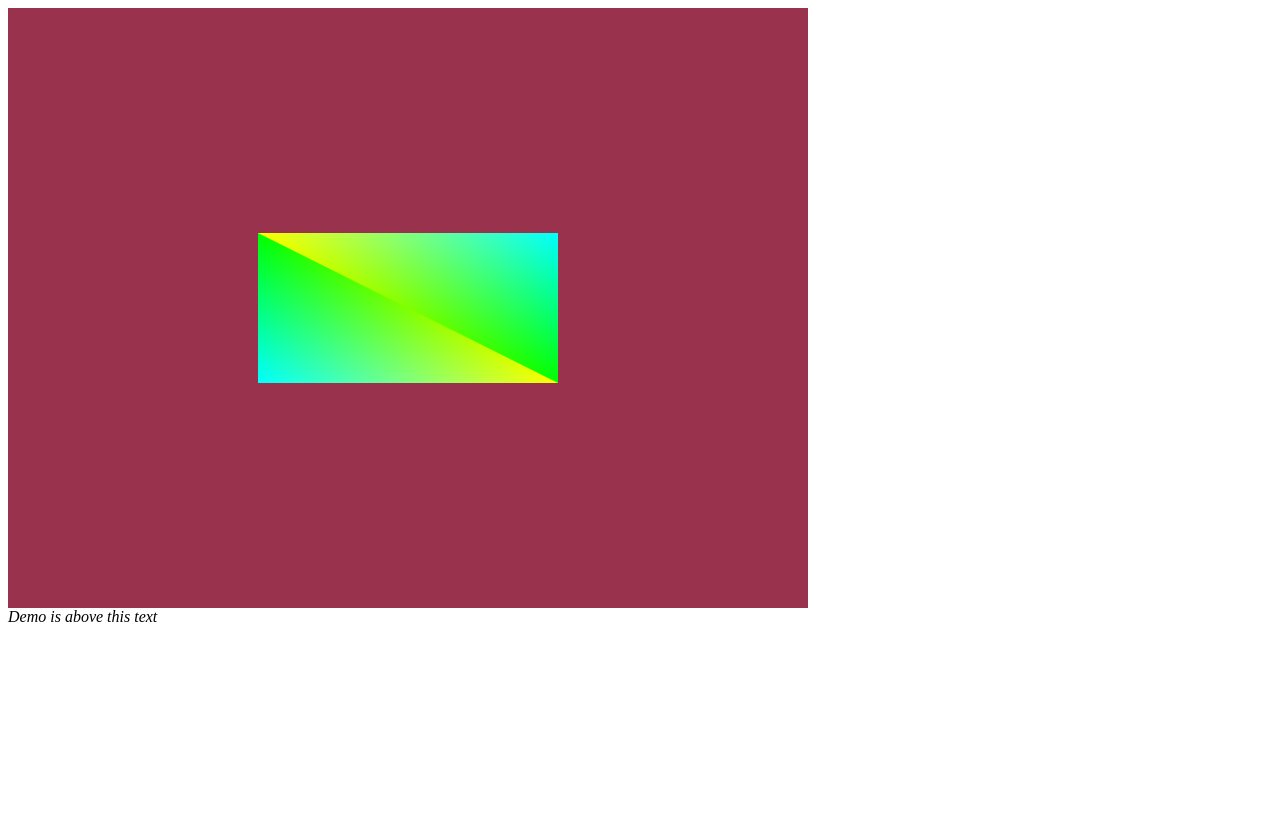
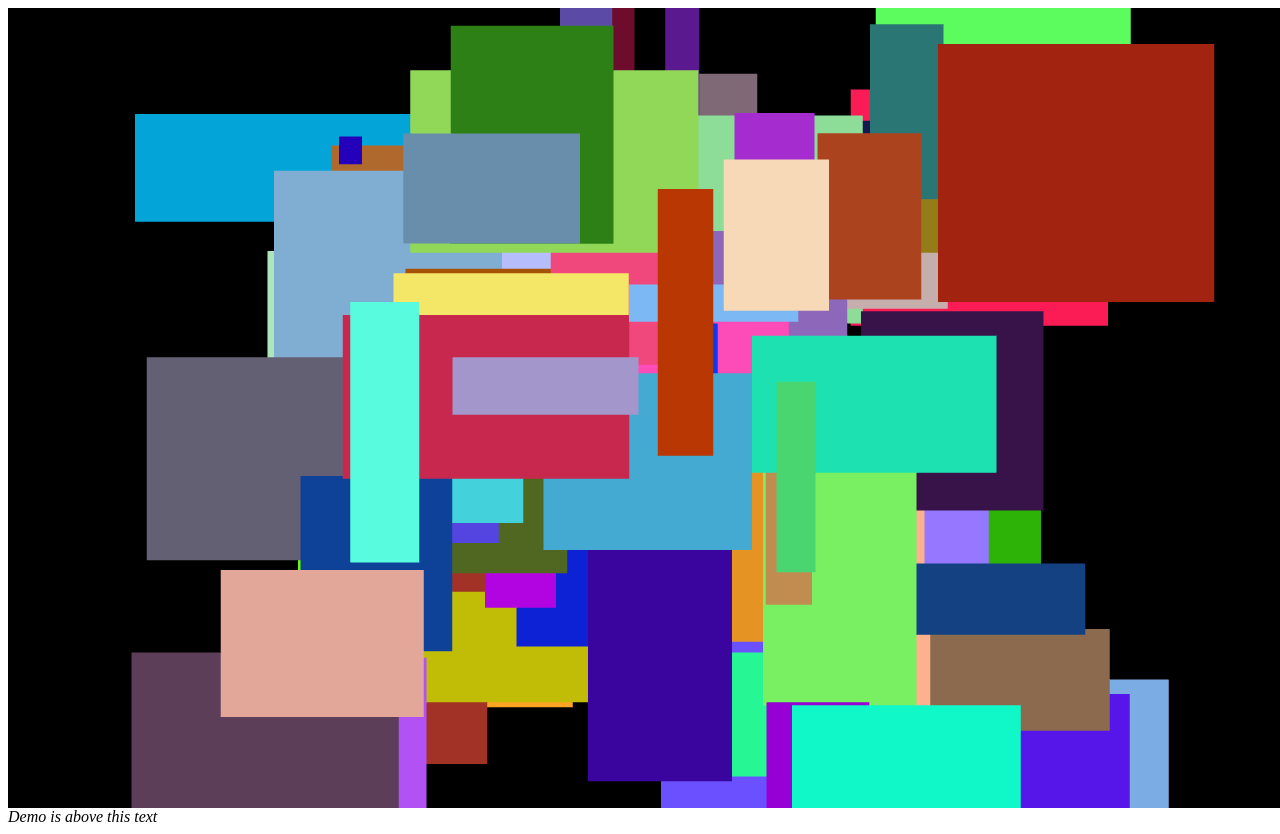
Before and after one commit to naomeechoi/webgl, a plain HTML site: page index.html in a window 1280 px wide. Before the commit the page ends 800 px from the top, so only its background shows below. Drawn offline with Linux system fonts and the light colour scheme.

Commit message:
random rectangles

```diff
--- a/app.js
+++ b/app.js
@@ -1,6 +1,8 @@
 window.onload = function () {
   console.log("This is working");
   var canvas = document.getElementById("game-surface");
+  canvas.width = window.innerWidth;
+  canvas.height = window.innerHeight;
   var gl = canvas.getContext("webgl");
 
   if (!gl) {
@@ -13,7 +15,7 @@ window.onload = function () {
   }
 
   // draw background, 배경그리기
-  gl.clearColor(0.6, 0.2, 0.3, 1.0);
+  gl.clearColor(0.0, 0.0, 0.0, 1.0);
   gl.clear(gl.COLOR_BUFFER_BIT | gl.DEPTH_BUFFER_BIT);
 
   // bring glsl text source, glsl 텍스트 소스 가져오기
@@ -31,27 +33,36 @@ window.onload = function () {
   // make program, 프로그램 만들기
   var program = createProgram(gl, vertexShader, fragmentShader);
 
-  // triangle vertex positions, 삼각형 점의 위치
-  var trianglePositions = [
-    -0.5, 0.0, 1.0, 1.0, 0.0, 0.5, 0.0, 0.0, 1.0, 1.0, 0.5, 0.5, 0.0, 1.0, 0.0,
-    0.5, 0.5, 1.0, 1.0, 0.0, -0.5, 0.5, 0.0, 1.0, 1.0, -0.5, 0.0, 0.0, 1.0, 0.0,
-  ];
-
   // create and bind buffer, and add buffer data, 버퍼 생성 바인드 및 데이터 구성
   var positionBuffer = gl.createBuffer();
   gl.bindBuffer(gl.ARRAY_BUFFER, positionBuffer);
+  // triangle vertex positions, 삼각형 점의 위치
+
+  const indexBuffer = gl.createBuffer();
+  gl.bindBuffer(gl.ELEMENT_ARRAY_BUFFER, indexBuffer);
+  const indices = [
+    0,
+    1,
+    2, // first triangle
+    2,
+    1,
+    3, // second triangle
+  ];
   gl.bufferData(
-    gl.ARRAY_BUFFER,
-    new Float32Array(trianglePositions),
+    gl.ELEMENT_ARRAY_BUFFER,
+    new Uint16Array(indices),
     gl.STATIC_DRAW
   );
 
-  // make 'vertPosition' work
+  // look up locations
   var positionAttributeLocation = gl.getAttribLocation(program, "a_position");
+  var matrixLocation = gl.getUniformLocation(program, "u_matrix");
+  var colorUniformLocation = gl.getUniformLocation(program, "u_color");
+
   var vertSize = 2;
   var type = gl.FLOAT;
   var normalize = gl.FALSE;
-  var stride = 5 * Float32Array.BYTES_PER_ELEMENT;
+  var stride = 0;
   var vertOffset = 0;
 
   // This method binds the buffer currently bound to gl.ARRAY_BUFFER
@@ -70,38 +81,51 @@ window.onload = function () {
   );
   gl.enableVertexAttribArray(positionAttributeLocation);
 
-  // make 'vertColor' work
-  var colorAttributeLocation = gl.getAttribLocation(program, "v_color");
-  var colorSize = 3;
-  var colorOffset = 2 * Float32Array.BYTES_PER_ELEMENT;
-  gl.vertexAttribPointer(
-    colorAttributeLocation,
-    colorSize,
-    type,
-    normalize,
-    stride,
-    colorOffset
-  );
-  gl.enableVertexAttribArray(colorAttributeLocation);
-
   // compute the matrix
   // 캔버스 크기를 투영한 행렬을 가지고
   // 위치 * 회전 * 크기 변환
-  var matrixLocation = gl.getUniformLocation(program, "u_matrix");
   var matrix = m3.projection(gl.canvas.clientWidth, gl.canvas.clientHeight);
   matrix = m3.translate(
     matrix,
     gl.canvas.clientWidth / 2,
-    gl.canvas.clientHeight / 2 - gl.canvas.clientHeight / 8
+    gl.canvas.clientHeight / 2
   );
-  console.log(gl.canvas.clientHeight / 2);
   matrix = m3.rotate(matrix, 0);
   matrix = m3.scale(matrix, 300, 300);
 
   gl.uniformMatrix3fv(matrixLocation, false, matrix);
 
-  // draw
-  draw(gl);
+  for (var i = 0; i < getRandomArbitrary(100, 500); i++) {
+    gl.uniform4f(
+      colorUniformLocation,
+      Math.random(),
+      Math.random(),
+      Math.random(),
+      1
+    );
+
+    var x = getRandomArbitrary(-1, 1);
+    var width = getRandomArbitrary(-1, 1);
+    var y = getRandomArbitrary(-1, 1);
+    var height = getRandomArbitrary(-1, 1);
+    gl.bufferData(
+      gl.ARRAY_BUFFER,
+      new Float32Array([
+        x,
+        y,
+        x + width,
+        y,
+        x,
+        y + height,
+        x + width,
+        y + height,
+      ]),
+      gl.STATIC_DRAW
+    );
+
+    // draw
+    draw(gl);
+  }
 };
 
 function createShader(gl, type, source) {
@@ -143,5 +167,10 @@ function draw(gl) {
   var primitiveType = gl.TRIANGLES;
   var offset = 0;
   var count = 6;
-  gl.drawArrays(primitiveType, offset, count);
+  var indexType = gl.UNSIGNED_SHORT;
+  gl.drawElements(primitiveType, count, indexType, offset);
 }
+
+function getRandomArbitrary(min, max) {
+  return Math.random() * (max - min) + min;
+}
--- a/index.html
+++ b/index.html
@@ -12,26 +12,22 @@
       precision mediump float;
 
       attribute vec2 a_position;
-      attribute vec3 v_color;
 
       uniform mat3 u_matrix;
 
-      varying vec3 v_fragColor;
-
       void main()
       {
-        v_fragColor = v_color;
         gl_Position = vec4((u_matrix * vec3(a_position, 1)).xy, 0, 1);
       }
     </script>
     <script id="fragment-shader-2d" type="notjs">
       precision mediump float;
 
-      varying vec3 v_fragColor;
+      uniform vec4 u_color;
 
       void main()
       {
-        gl_FragColor = vec4(v_fragColor, 1.0);
+        gl_FragColor = u_color;
       }
     </script>
     <script src="app.js"></script>
```
